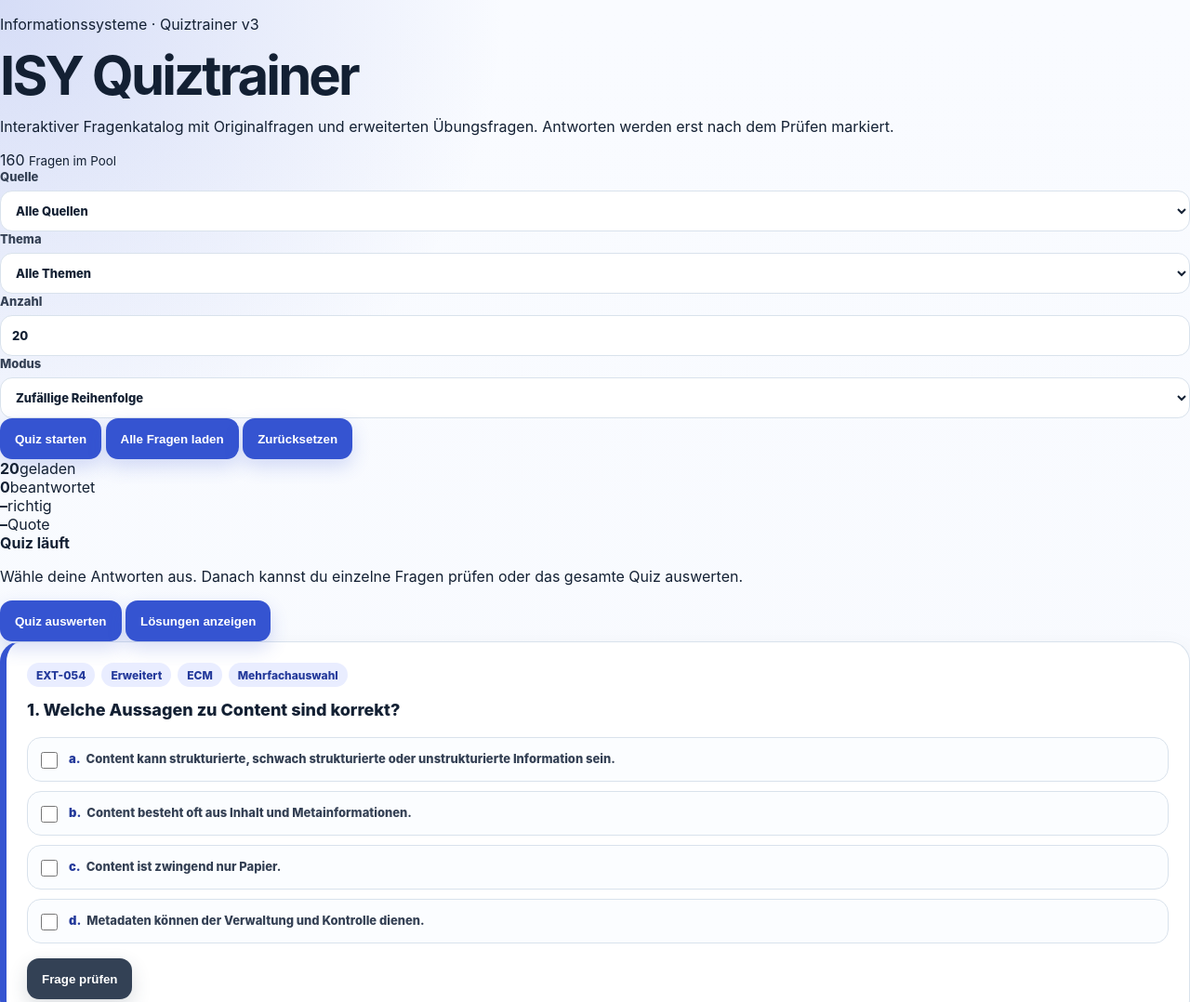
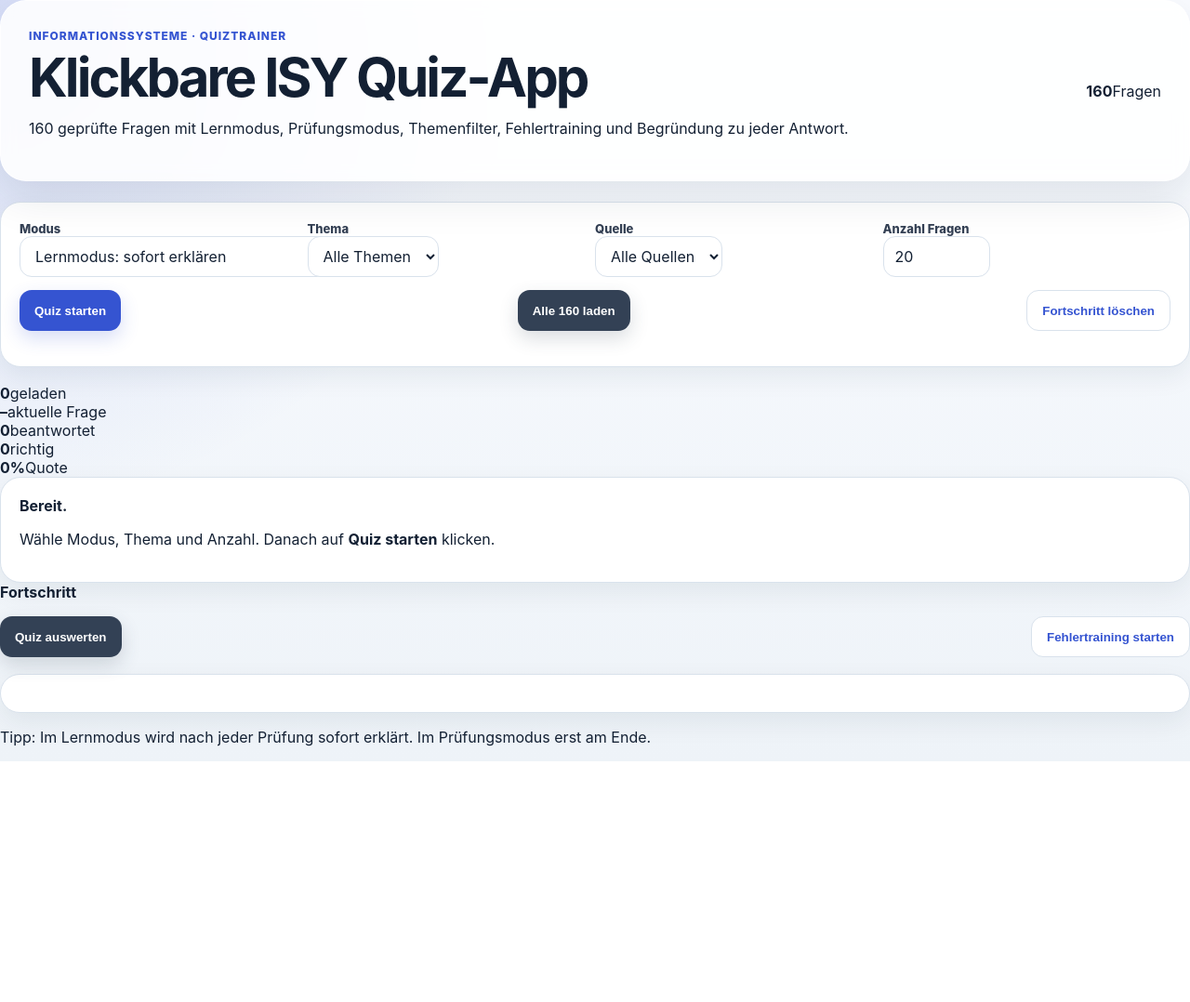
Before and after one commit to iamdavidnatter/markup-languages-quiz, a website: page index.html in a window 1280 px wide. Shown: the top 1078 px of the page at 93% size. After the commit the page ends 819 px from the top, so only its background shows below. Drawn offline with Linux system fonts and the light colour scheme.

Commit message:
Replace app shell with corrected ISY quiz app

```diff
--- a/index.html
+++ b/index.html
@@ -3,69 +3,54 @@
 <head>
   <meta charset="utf-8" />
   <meta name="viewport" content="width=device-width, initial-scale=1" />
-  <meta name="description" content="ISY Quiztrainer für Informationssysteme" />
-  <title>ISY Quiztrainer v3</title>
-  <link rel="stylesheet" href="styles-v3.css?v=3" />
+  <title>Informationssysteme Quiztrainer</title>
+  <link rel="stylesheet" href="styles-v3.css?v=4" />
 </head>
 <body>
-  <main class="isy-app-shell">
-    <section class="isy-hero">
+  <div class="app">
+    <section class="hero">
       <div>
-        <p class="isy-eyebrow">Informationssysteme · Quiztrainer v3</p>
-        <h1>ISY Quiztrainer</h1>
-        <p class="isy-hero-text">Interaktiver Fragenkatalog mit Originalfragen und erweiterten Übungsfragen. Antworten werden erst nach dem Prüfen markiert.</p>
+        <p class="eyebrow">Informationssysteme · Quiztrainer</p>
+        <h1>Klickbare ISY Quiz-App</h1>
+        <p>160 geprüfte Fragen mit Lernmodus, Prüfungsmodus, Themenfilter, Fehlertraining und Begründung zu jeder Antwort.</p>
       </div>
-      <div class="isy-hero-stats" aria-label="Statistik">
-        <span id="totalQuestions">160</span>
-        <small>Fragen im Pool</small>
-      </div>
+      <div class="hero-card"><strong id="heroTotal">160</strong><span>Fragen</span></div>
     </section>
 
-    <section class="isy-panel isy-controls" aria-label="Quiz Einstellungen">
-      <label class="isy-field">Quelle
-        <select id="sourceFilter"><option value="all">Alle Quellen</option></select>
-      </label>
-      <label class="isy-field">Thema
-        <select id="topicFilter"><option value="all">Alle Themen</option></select>
-      </label>
-      <label class="isy-field">Anzahl
-        <input id="countInput" type="number" min="1" value="20" />
-      </label>
-      <label class="isy-field">Modus
-        <select id="modeSelect">
-          <option value="random">Zufällige Reihenfolge</option>
-          <option value="ordered">Nach Fragen-ID</option>
-        </select>
-      </label>
-      <div class="isy-button-row">
-        <button id="startBtn" type="button">Quiz starten</button>
-        <button id="showAllBtn" type="button" class="isy-secondary">Alle Fragen laden</button>
-        <button id="resetBtn" type="button" class="isy-ghost">Zurücksetzen</button>
-      </div>
+    <section class="panel controls" aria-label="Quiz Einstellungen">
+      <div class="field"><label for="mode">Modus</label><select id="mode"><option value="learn">Lernmodus: sofort erklären</option><option value="exam">Prüfungsmodus: Auswertung am Ende</option><option value="mistakes">Fehlertraining</option></select></div>
+      <div class="field"><label for="topic">Thema</label><select id="topic"><option value="all">Alle Themen</option></select></div>
+      <div class="field"><label for="source">Quelle</label><select id="source"><option value="all">Alle Quellen</option></select></div>
+      <div class="field"><label for="count">Anzahl Fragen</label><input id="count" type="number" min="1" max="160" value="20"></div>
+      <div class="actions" style="grid-column: 1 / -1;"><button id="start">Quiz starten</button><button id="all" class="secondary">Alle 160 laden</button><button id="reset" class="ghost">Fortschritt löschen</button></div>
     </section>
 
-    <section id="statusPanel" class="isy-status-grid" aria-live="polite">
-      <div class="isy-status-card"><strong id="shownCount">0</strong><span>geladen</span></div>
-      <div class="isy-status-card"><strong id="answeredCount">0</strong><span>beantwortet</span></div>
-      <div class="isy-status-card"><strong id="scoreCount">–</strong><span>richtig</span></div>
-      <div class="isy-status-card"><strong id="percentCount">–</strong><span>Quote</span></div>
+    <section class="stats">
+      <div class="stat"><strong id="statLoaded">0</strong><span>geladen</span></div>
+      <div class="stat"><strong id="statIndex">–</strong><span>aktuelle Frage</span></div>
+      <div class="stat"><strong id="statAnswered">0</strong><span>beantwortet</span></div>
+      <div class="stat"><strong id="statScore">0</strong><span>richtig</span></div>
+      <div class="stat"><strong id="statPercent">0%</strong><span>Quote</span></div>
     </section>
 
-    <section class="isy-panel isy-actions" id="quizActions" hidden>
-      <div>
-        <strong>Quiz läuft</strong>
-        <p>Wähle deine Antworten aus. Danach kannst du einzelne Fragen prüfen oder das gesamte Quiz auswerten.</p>
-      </div>
-      <div class="isy-button-row">
-        <button id="gradeBtn" type="button">Quiz auswerten</button>
-        <button id="solutionBtn" type="button" class="isy-secondary">Lösungen anzeigen</button>
-      </div>
+    <section id="empty" class="panel"><strong>Bereit.</strong><p>Wähle Modus, Thema und Anzahl. Danach auf <b>Quiz starten</b> klicken.</p></section>
+
+    <section id="quizArea" class="quiz-layout hidden">
+      <main id="questionHost"></main>
+      <aside class="side">
+        <strong>Fortschritt</strong>
+        <div class="progress"><div id="progressBar"></div></div>
+        <p id="sideInfo" style="color:var(--muted); margin-top:0;"></p>
+        <div id="dots" class="small-list"></div>
+        <div class="actions" style="margin-top:16px;"><button id="finish" class="secondary">Quiz auswerten</button><button id="mistakeBtn" class="ghost">Fehlertraining starten</button></div>
+      </aside>
     </section>
 
-    <section id="quiz" class="isy-quiz-list"></section>
-  </main>
+    <section id="summary" class="panel summary hidden"></section>
+    <p class="footer-note">Tipp: Im Lernmodus wird nach jeder Prüfung sofort erklärt. Im Prüfungsmodus erst am Ende.</p>
+  </div>
 
-  <script src="src/questions.js?v=3"></script>
-  <script src="app-v3.js?v=3"></script>
+  <script src="src/questions.js?v=4"></script>
+  <script src="app-v3.js?v=4"></script>
 </body>
 </html>
```
